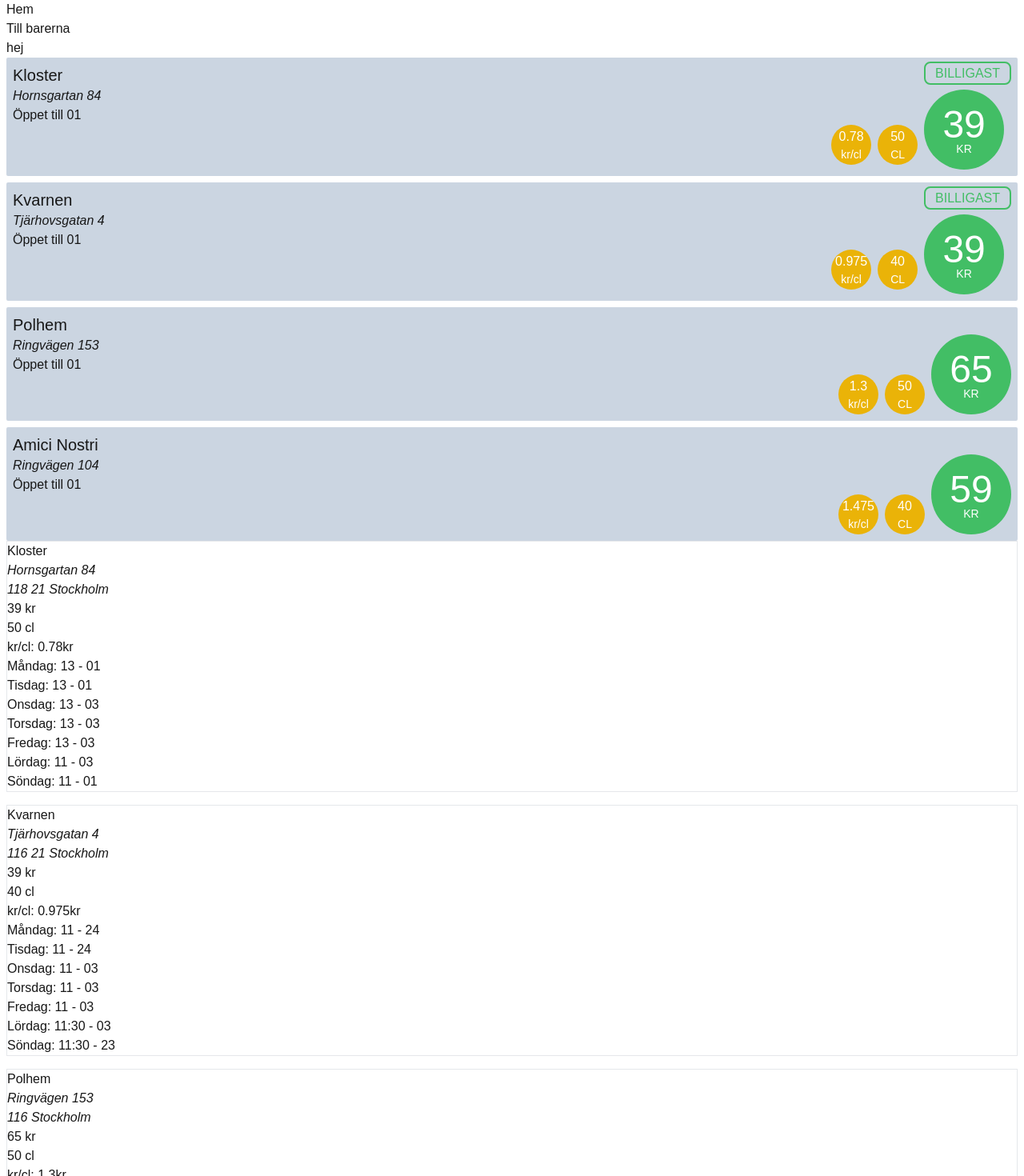
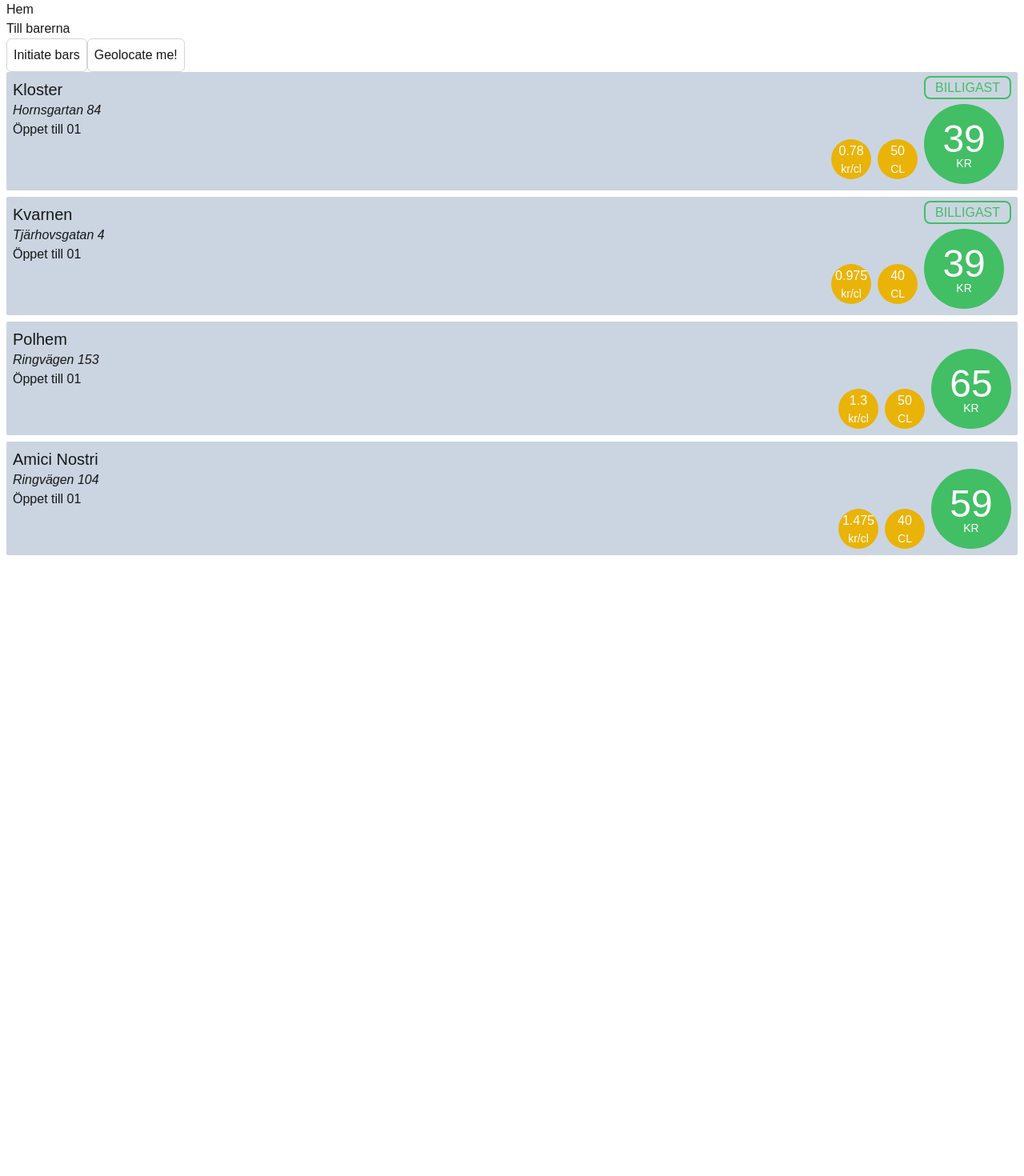
Before and after one commit to nickenickenicke/billig-bars, a Next.js app: page / in a window 1280 px wide. Shown: the top 1470 px of the page at 80% size. After the commit the page ends 800 px from the top, so only its background shows below. Built offline with nearby package versions, Linux system fonts and the light colour scheme.

Commit message:
Refactor

```diff
--- a/src/app/page.tsx
+++ b/src/app/page.tsx
@@ -3,7 +3,6 @@ import { BarsList } from '@/components/BarsList'
 export default function Home() {
   return (
     <main>
-      <h1>hej</h1>
       <BarsList />
     </main>
   )
--- a/src/components/BarsList.tsx
+++ b/src/components/BarsList.tsx
@@ -13,18 +13,13 @@ export const BarsList = () => {
   } = useContext(GlobalStateContext)
   return (
     <>
+      <ReloadBarsButton />
+      <GeolocateButton />
       <article className="flex flex-col gap-2">
         {bars.map(bar => (
           <BarCard key={bar.id + 'card'} bar={bar} currentLocation={currentLocation} />
         ))}
       </article>
-      <ul className="flex flex-col gap-4">
-        {bars.map(bar => (
-          <BarsListItem key={bar.id} bar={bar} />
-        ))}
-      </ul>
-      <ReloadBarsButton />
-      <GeolocateButton />
     </>
   )
 }
```
